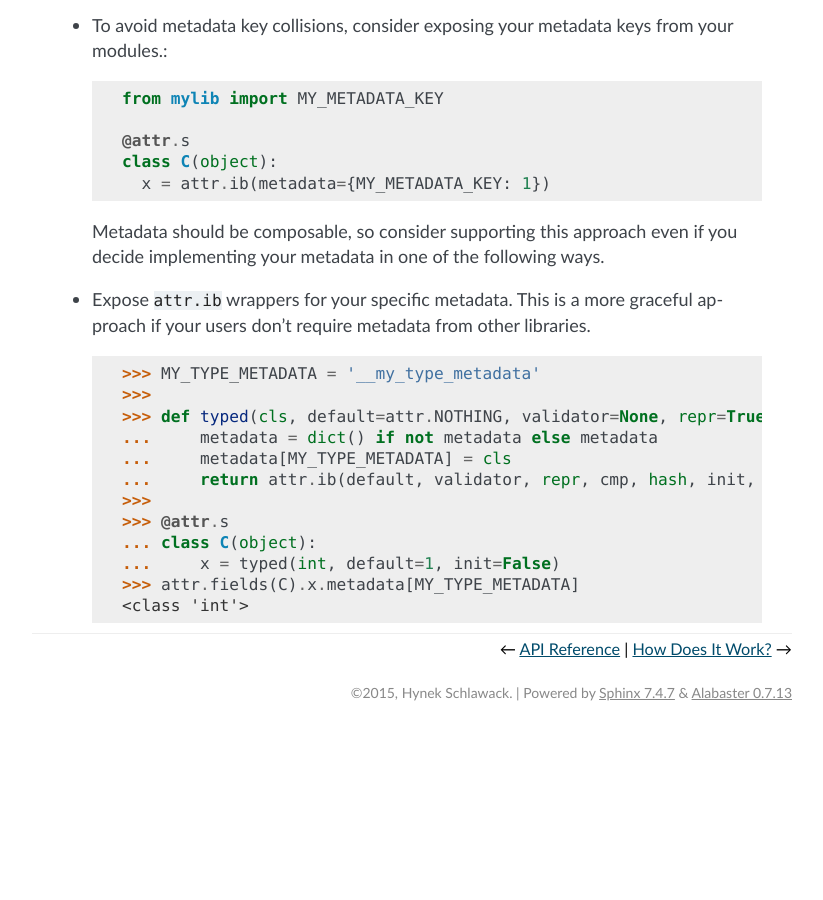
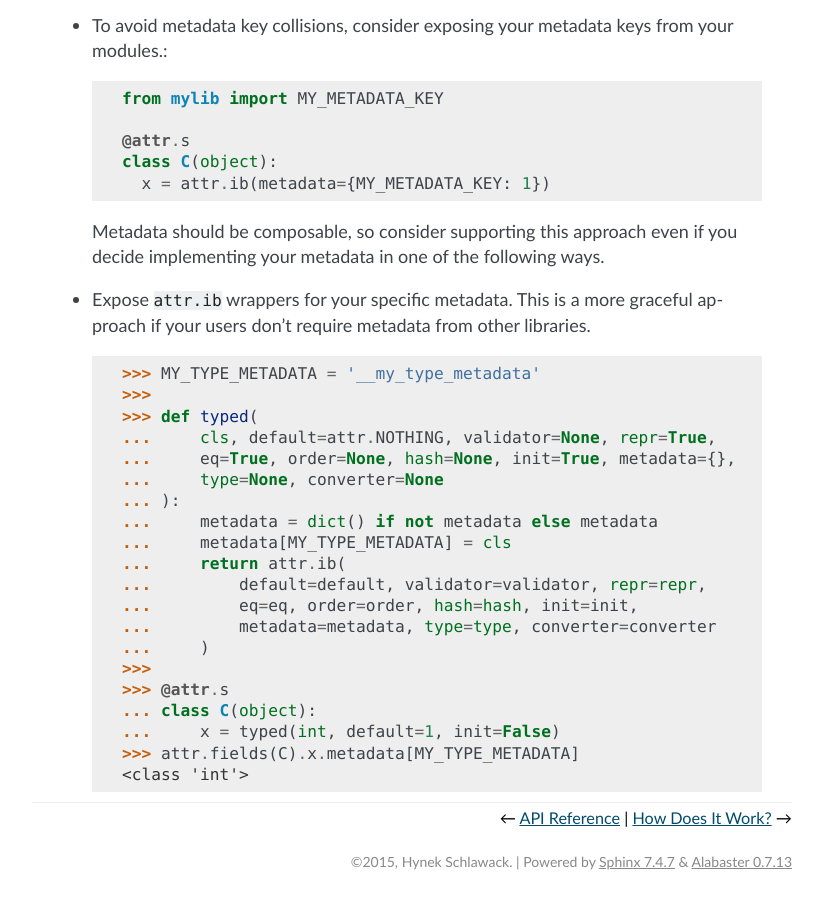
Before and after one commit to python-attrs/attrs, a Sphinx documentation site: the page built from docs/extending.rst, in a window 1280 px wide and 900 px high, scrolled down 1863 px. Shown: the whole window, without its empty margins (338-1161 px from the left). Built offline with Sphinx 7.4.7, drawn with Linux system fonts in a browser that asks for light colours; before the commit the page ends 2594 px from its top, so only the background shows below that.

Commit message:
One more cmp!

```diff
--- a/docs/extending.rst
+++ b/docs/extending.rst
@@ -99,10 +99,18 @@ Here are some tips for effective use of metadata:
 
     >>> MY_TYPE_METADATA = '__my_type_metadata'
     >>>
-    >>> def typed(cls, default=attr.NOTHING, validator=None, repr=True, cmp=True, hash=None, init=True, metadata={}, type=None, converter=None):
+    >>> def typed(
+    ...     cls, default=attr.NOTHING, validator=None, repr=True,
+    ...     eq=True, order=None, hash=None, init=True, metadata={},
+    ...     type=None, converter=None
+    ... ):
     ...     metadata = dict() if not metadata else metadata
     ...     metadata[MY_TYPE_METADATA] = cls
-    ...     return attr.ib(default, validator, repr, cmp, hash, init, metadata, type, converter)
+    ...     return attr.ib(
+    ...         default=default, validator=validator, repr=repr,
+    ...         eq=eq, order=order, hash=hash, init=init,
+    ...         metadata=metadata, type=type, converter=converter
+    ...     )
     >>>
     >>> @attr.s
     ... class C(object):
```
